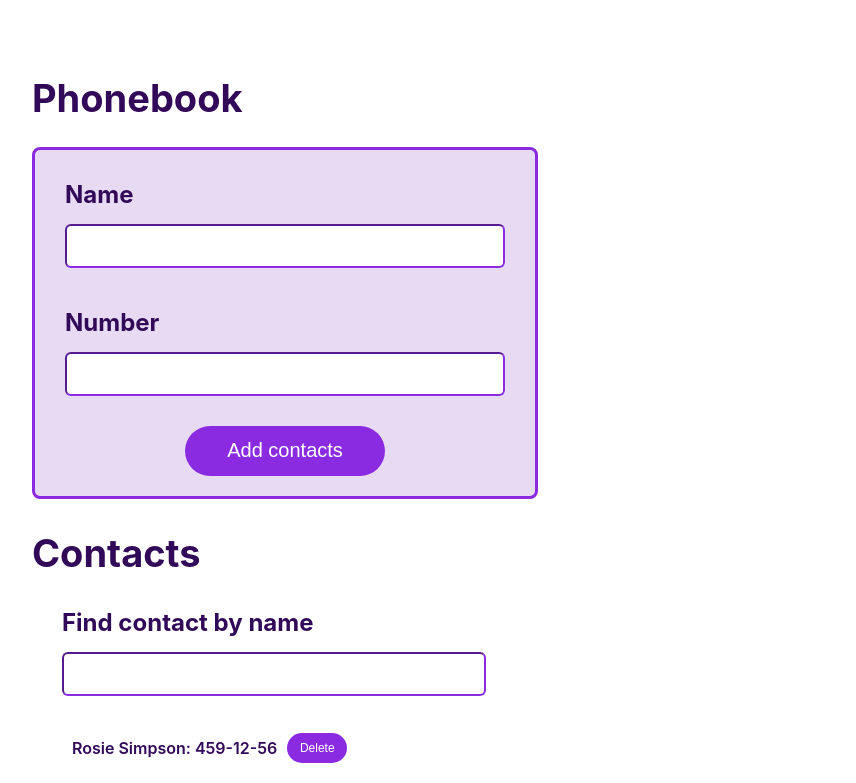
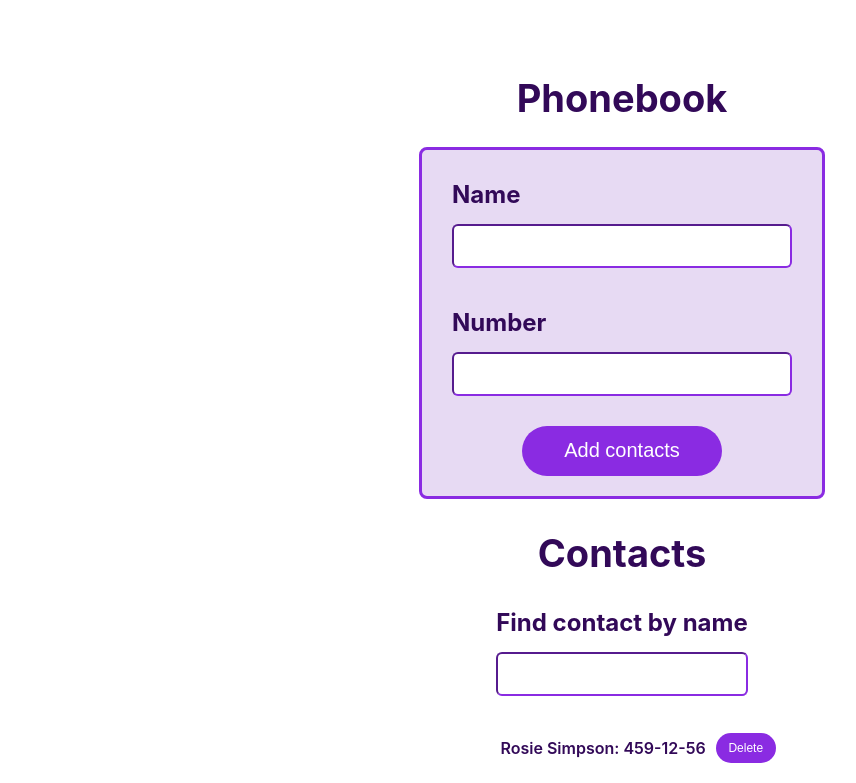
Before and after one commit to OliaMedinska/goit-react-hw-06-phonebook, a React (Create React App) app: page / in a window 1280 px wide. Shown: the top 783 px of the page, without its empty margins (18-874 px from the left). Built offline with nearby package versions, Linux system fonts and the light colour scheme.

Commit message:
styles fixed

```diff
--- a/src/components/App.css
+++ b/src/components/App.css
@@ -1,5 +1,8 @@
 /**/
 .content {
+  display: flex;
+  flex-direction: column;
+  align-items: center;
   padding: 50px;
 }
 
--- a/src/components/Form/Form.css
+++ b/src/components/Form/Form.css
@@ -3,6 +3,7 @@
   display: flex;
   flex-direction: column;
   max-width: 500px;
+  min-width: 400px;
   border-radius: 8px;
   border: 3px solid;
   border-color: blueviolet;
```
